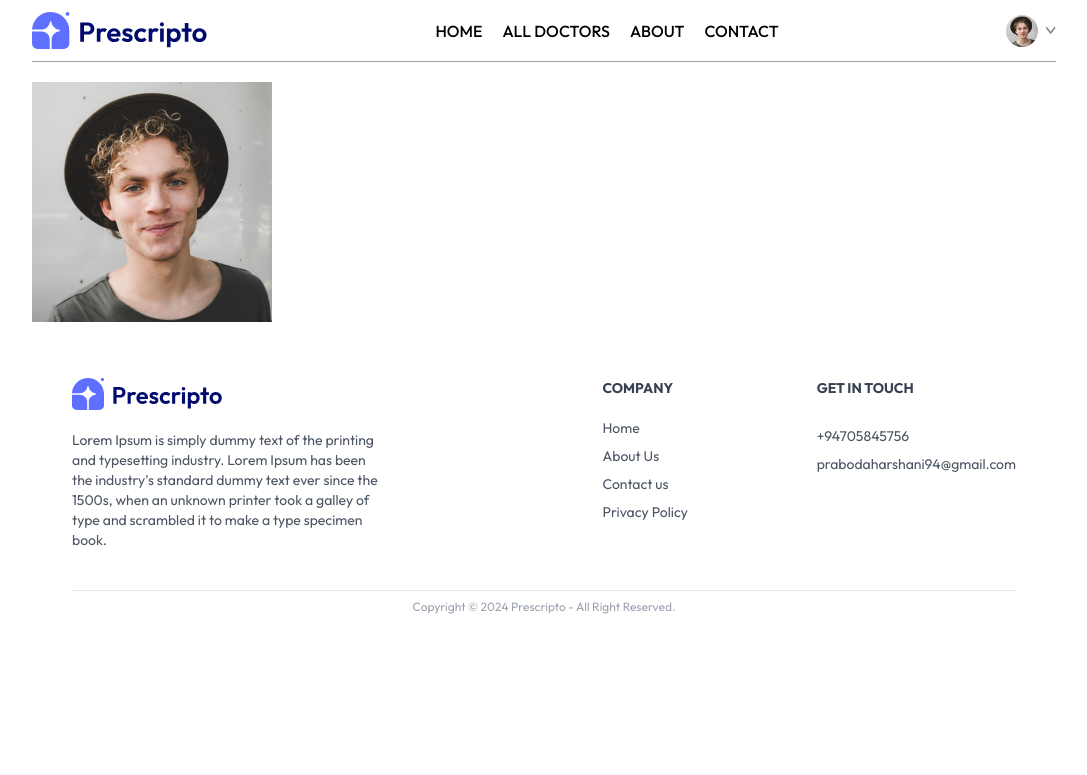
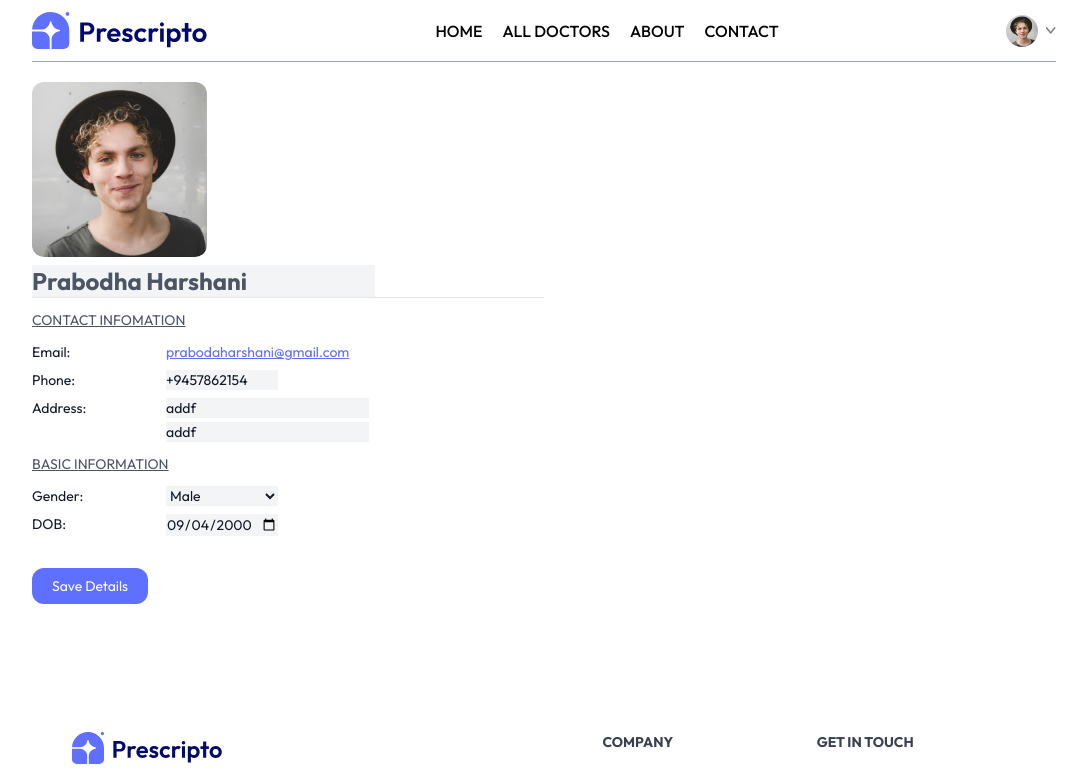
Before and after one commit to prabodhahdev/DocBook, a React (Vite) app in the folder frontend/: page /my-profile in a window 1280 px wide. Shown: the top 775 px of the page, without its empty margins (96-1183 px from the left). Built offline with nearby package versions, Linux system fonts and the light colour scheme.

Commit message:
My profile edit and save details

```diff
--- a/frontend/src/pages/MyProfile.jsx
+++ b/frontend/src/pages/MyProfile.jsx
@@ -2,6 +2,7 @@ import React, { useState } from 'react'
 import { assets } from '../assets/assets'
 
 const MyProfile = () => {
+
   const[userData,setUserData]=useState({
     name:"Prabodha Harshani",
     image:assets.profile_pic,
@@ -14,9 +15,129 @@ const MyProfile = () => {
     gender:"Female",
     dob:"2000-09-04"
   })
+
+  const [isEdit , setIsEdit]=useState(true)
+
   return (
-    <div>
-      <img src={assets.profile_pic} alt="" />
+    <div className='flex flex-col text-sm text-gray-900 max-w-lg  pb-10'>
+      <img className='w-[175px] rounded-xl ' src={assets.profile_pic} alt="" />
+      <div className='text-2xl text-gray-600 font-bold mt-2'>
+      {
+        isEdit ?
+        <
+          input
+          type="text"
+          value={userData.name}
+          className='bg-gray-100 '
+          onChange={e=>setUserData(prev =>({...prev,name:e.target.value})) }
+         />
+
+        :
+        <p >{userData.name}</p>
+      }
+      </div>
+
+      <hr />
+      <p className='text-gray-600 py-3 underline text-m'>CONTACT INFOMATION</p>
+
+      <div className='grid grid-cols-[1fr_3fr] gap-2 text-sm text-gray-900 '>
+      <p>Email: </p>
+      <p className='text-primary underline'>{userData.email}</p>
+      <p>Phone:</p>
+      {
+        isEdit
+        ?
+        <
+          input
+          type="text"
+          name=""
+          id=""
+          className='bg-gray-100 max-w-28'
+          value={userData.phone}
+          onChange={e=> setUserData(prev=>({...prev,phone:e.target.value}))}
+          />
+        :
+        <p>{userData.phone}</p>
+
+      }
+      <p>Address:</p>
+      {
+        isEdit
+        ?
+          <p>
+            <
+            input
+            type='text'
+            name=''
+            id=''
+            className='bg-gray-100'
+            value={userData.address.line1}
+            onChange={e=> setUserData(prev=>({...prev,line1:e.target.value}))}
+
+
+          />
+          <br />
+          <
+            input
+            type='text'
+            name=''
+            id=''
+            className='bg-gray-100 mt-1'
+            value={userData.address.line1}
+            onChange={e=> setUserData(prev=>({...prev,line1:e.target.value}))}
+        />
+        </p>
+        :
+        <p>
+          {userData.address.line1}
+          <br />
+          {userData.address.line2}
+        </p>
+      }
+
+      </div>
+      <p className='text-gray-600 py-3 underline text-m'>BASIC INFORMATION</p>
+      <div className='grid grid-cols-[1fr_3fr] gap-2 text-sm text-gray-900 '>
+        <p>Gender:</p>
+        {
+          isEdit
+          ? <select  className='bg-gray-100 max-w-28' onChange={e=>setUserData(prev=>({...prev,gender:e.target.value}))}>
+              <option value="Male">Male</option>
+              <option value="Female">Female</option>
+            </select>
+          :
+          <p>
+            {userData.gender}
+          </p>
+        }
+        <p>DOB:</p>
+        {
+          isEdit ?
+          <
+          input
+          type='date'
+          name=''
+          id=''
+          className='bg-gray-100 max-w-28'
+          value={userData.dob}
+          onChange={e=> setUserData(prev=>({...prev,dob:e.target.value}))}
+           />
+           :
+           <p>{userData.dob}</p>
+        }
+
+
+      </div>
+     <div>
+      {
+        isEdit
+        ? <button onClick={()=>setIsEdit(false)} className='bg-primary text-white py-2 px-5 rounded-xl my-8 hover:bg-black'>Save Details</button>
+        : <button onClick={()=>setIsEdit(true)} className='bg-primary text-white py-2 px-5 rounded-xl my-8 hover:bg-black'>Edit</button>
+      }
+
+    </div>
+
+
     </div>
   )
 }
```
